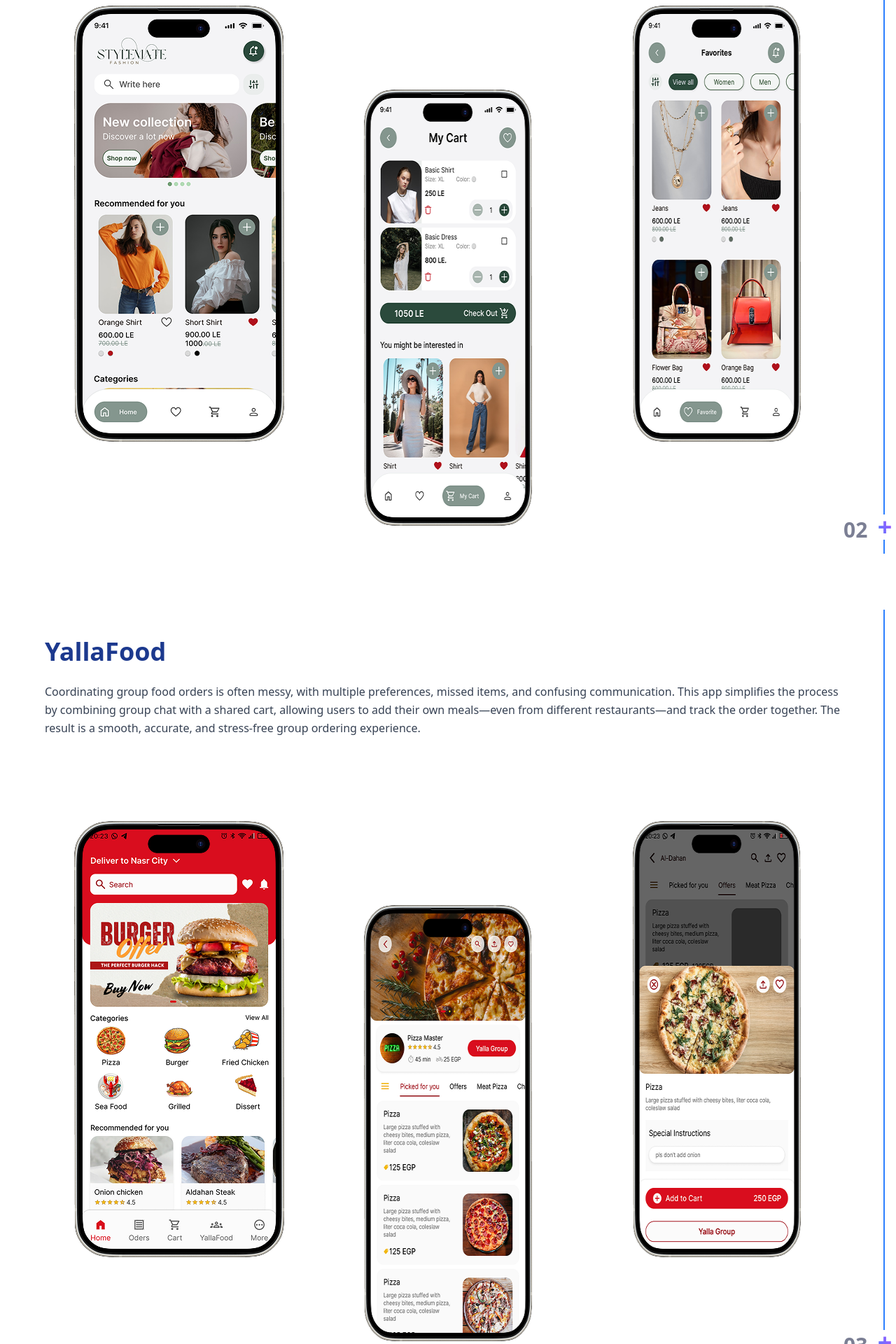
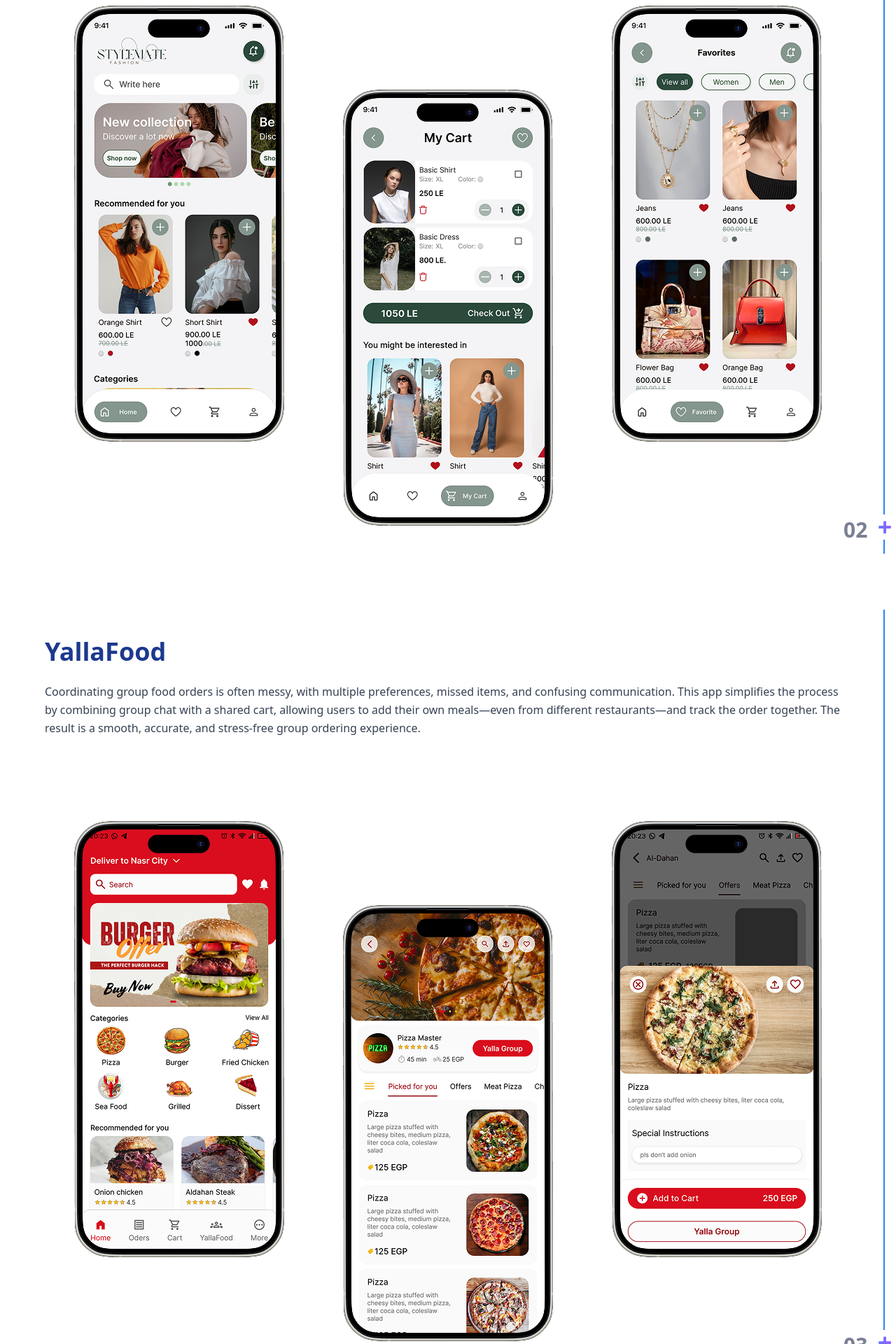
Before and after one commit to anas-magdy/PORTOFOLIO, a Next.js app: page / in a window 1280 px wide. Shown: the part 2400-4320 px from the top of the page at 70% size. Built offline with nearby package versions, Linux system fonts and the light colour scheme; a web font is replaced by a local one.

Commit message:
adit project section

```diff
--- a/src/app/HeroSection.js
+++ b/src/app/HeroSection.js
@@ -54,7 +54,7 @@ export default function HeroSection() {
         <button
           onClick={handleScroll}
           className="mt-16 px-6 py-3 bg-gradient-to-r from-[#5ec6e7] to-[#b97adf] text-white rounded-full shadow-lg hover:scale-105 transition-transform duration-200 font-bold text-lg flex items-center gap-2"
-          style={{ direction: 'rtl' }}
+          style={{ cursor: "pointer" }}
         >
           <svg xmlns="http://www.w3.org/2000/svg" width="24" height="24" fill="none" viewBox="0 0 24 24"><path stroke="#fff" strokeWidth="2" strokeLinecap="round" strokeLinejoin="round" d="M6 9l6 6 6-6" /></svg>
         </button>
--- a/src/app/Project.js
+++ b/src/app/Project.js
@@ -25,7 +25,7 @@ export default function Project() {
                 </div>
 
                 <div className="flex flex-wrap ">
-                    <div className="w-full md:w-1/2 lg:w-1/3 px-6 mt-30 mb-30 flex justify-center">
+                    <div className="w-full md:w-1/2 lg:w-1/3 px-6 mt-30  flex justify-center">
                         <Image
                             src="/Frame 34276.jpg"
                             alt="Fitur UKOM AI"
@@ -34,7 +34,7 @@ export default function Project() {
                             className="w-full max-h-[623px] max-w-[300px] rounded-md"
                         />
                     </div>
-                    <div className="w-full md:w-1/2 lg:w-1/3 px-18 mt-60 flex justify-center mt-10">
+                    <div className="w-full md:w-1/2 lg:w-1/3  mt-30 md:mt-60 flex justify-center mt-10">
                         <Image
                             src="/Frame 34274.png"
                             alt="Fitur UKOM AI Dark"
@@ -43,7 +43,7 @@ export default function Project() {
                             className="w-full  max-h-[623px] max-w-[300px] rounded-md"
                         />
                     </div>
-                    <div className="w-full md:w-1/2 lg:w-1/3 px-18 mt-30 flex justify-center mt-10">
+                    <div className="w-full md:w-1/2 lg:w-1/3  mt-30 flex justify-center mt-10">
                         <Image
                             src="/Frame 34280.jpg"
                             alt="Fitur UKOM AI Dark"
@@ -76,7 +76,7 @@ export default function Project() {
                 </div>
 
                 <div className="flex flex-wrap ">
-                    <div className="w-full md:w-1/2 lg:w-1/3 px-6 mt-30 mb-30 flex justify-center">
+                    <div className="w-full md:w-1/2 lg:w-1/3 px-6 mt-30 flex justify-center">
                         <Image
                             src="/proj2_1.png"
                             alt="Fitur UKOM AI"
@@ -85,7 +85,7 @@ export default function Project() {
                             className="w-full max-h-[623px] max-w-[300px] rounded-md"
                         />
                     </div>
-                    <div className="w-full md:w-1/2 lg:w-1/3 px-18 mt-60 flex justify-center mt-10">
+                    <div className="w-full md:w-1/2 lg:w-1/3  mt-30 md:mt-60  flex justify-center mt-10">
                         <Image
                             src="/proj2_2.png"
                             alt="Fitur UKOM AI Dark"
@@ -94,7 +94,7 @@ export default function Project() {
                             className="w-full  max-h-[623px] max-w-[300px] rounded-md"
                         />
                     </div>
-                    <div className="w-full md:w-1/2 lg:w-1/3 px-18 mt-30 flex justify-center mt-10">
+                    <div className="w-full md:w-1/2 lg:w-1/3  mt-30 flex justify-center mt-10">
                         <Image
                             src="/proj2_3.png"
                             alt="Fitur UKOM AI Dark"
```
